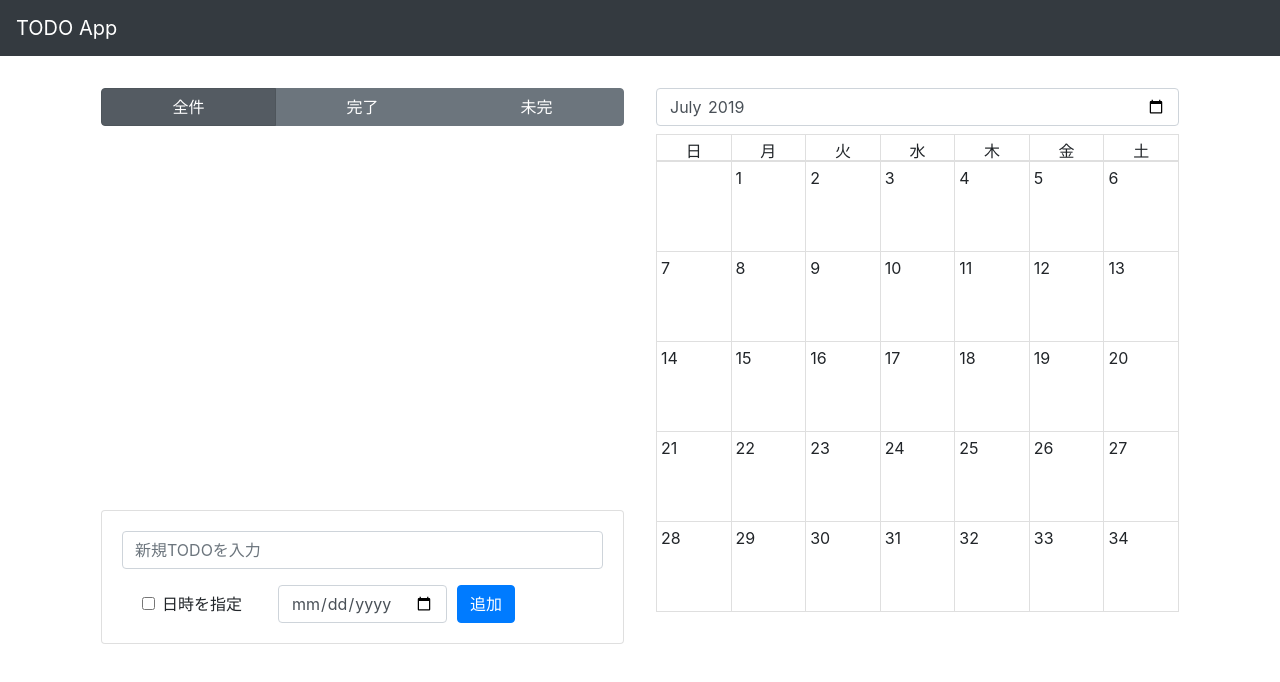
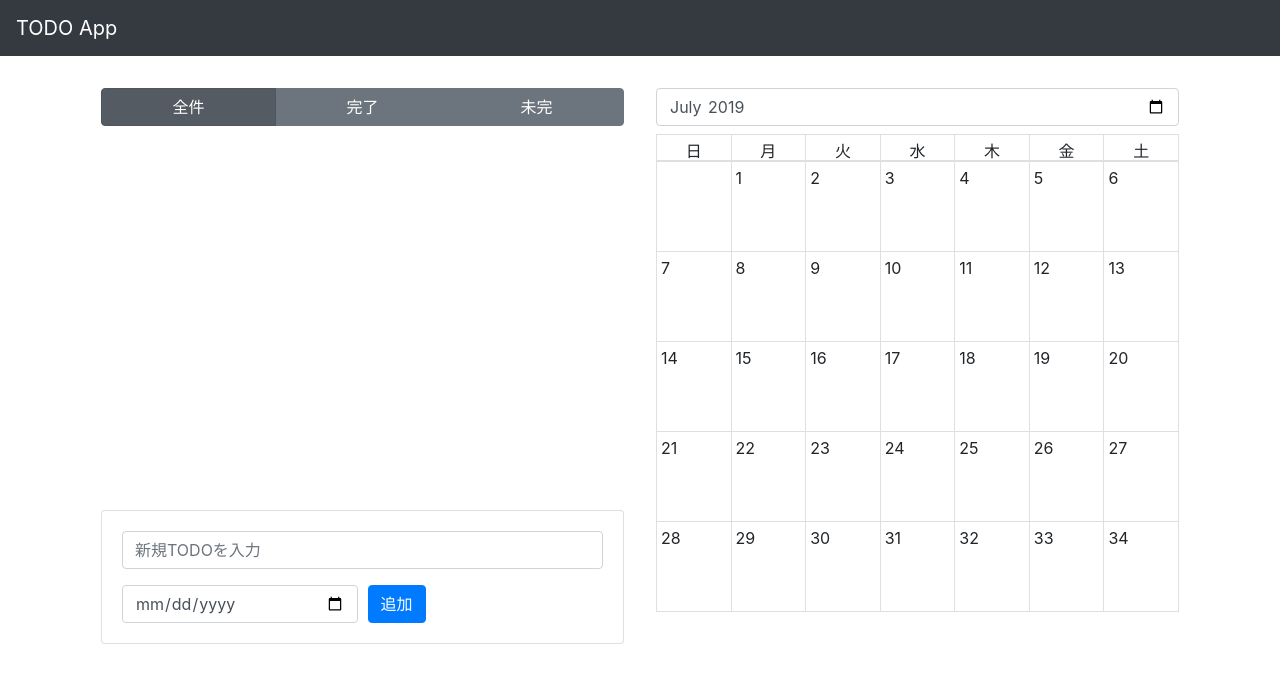
Before and after one commit to ikazame/todo_app, a React (Create React App) app: page / in a window 1280 px wide. Shown: the top 682 px of the page. Built offline with nearby package versions, Linux system fonts and the light colour scheme.

Commit message:
細かな日本語の修正と未使用DOMの削除

```diff
--- a/src/components/Todo.js
+++ b/src/components/Todo.js
@@ -14,7 +14,7 @@ let Todo = ({text, date, completed, onButtonClick}) => {
         <Button
           className={completed ? 'btn-primary' : 'btn-danger'}
           onClick={onButtonClick}>
-          {completed ? '済み' : '未済'}
+          {completed ? '完了' : '未完'}
         </Button>
       </div>
     </ListGroup.Item>
--- a/src/containers/AddTodo.js
+++ b/src/containers/AddTodo.js
@@ -18,11 +18,6 @@ const AddTodo = ({onAddClick}) => {
           </Form.Group>
           <Form.Row className="align-items-center">
             <Col>
-              <Form.Check>
-                <Form.Check  type="checkbox" id="dateCheckBox" label="日時を指定" />
-              </Form.Check>
-            </Col>
-            <Col>
               <Form.Control type="date"
                 ref={(node) => { dateNode = node; }}
               />
@@ -34,6 +29,7 @@ const AddTodo = ({onAddClick}) => {
                   return;
                 }
                 onAddClick(textNode.value, dateNode.value);
+                textNode.value = '';
               }}>追加</Button>
             </Col>
           </Form.Row>
```
